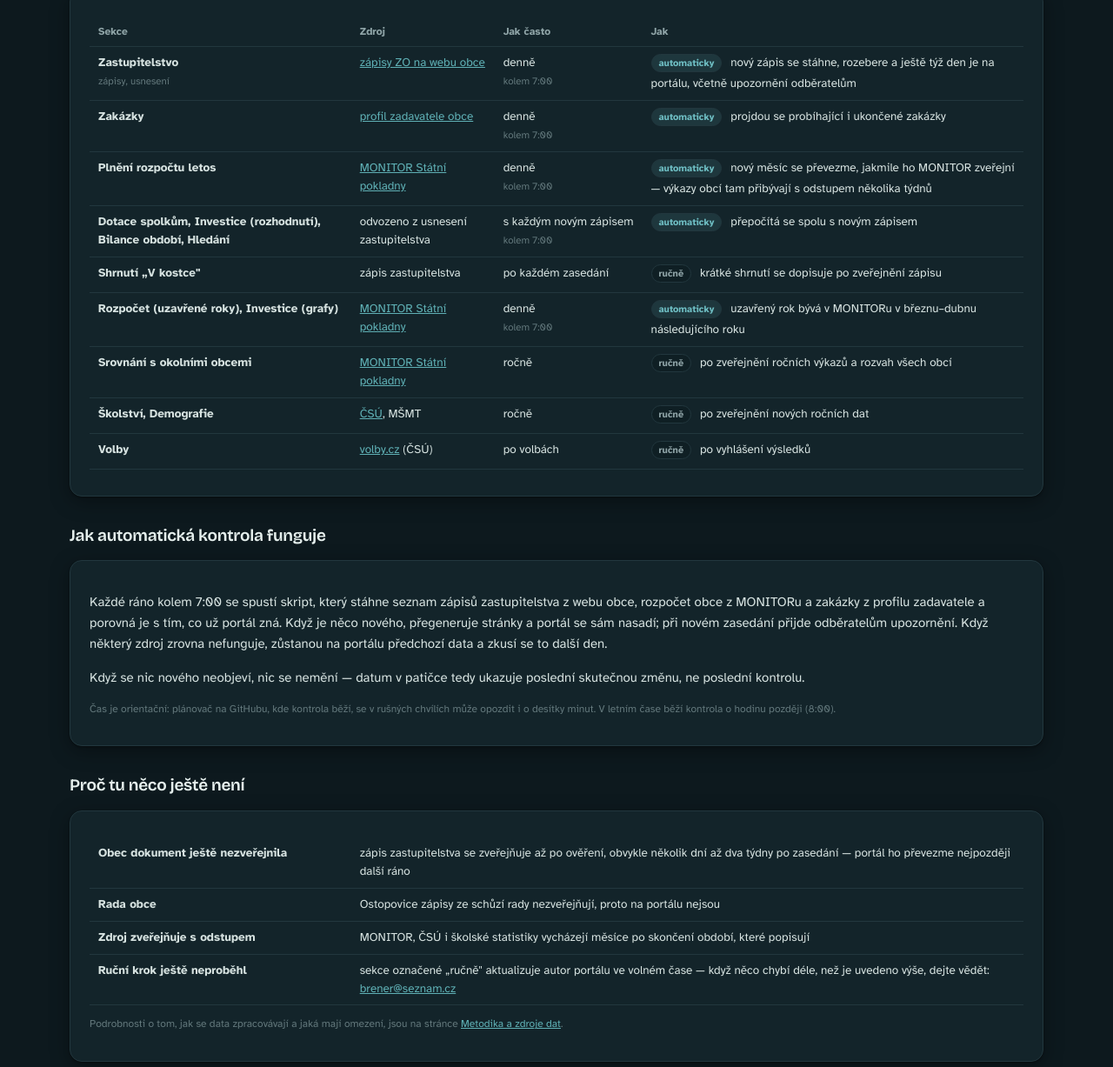
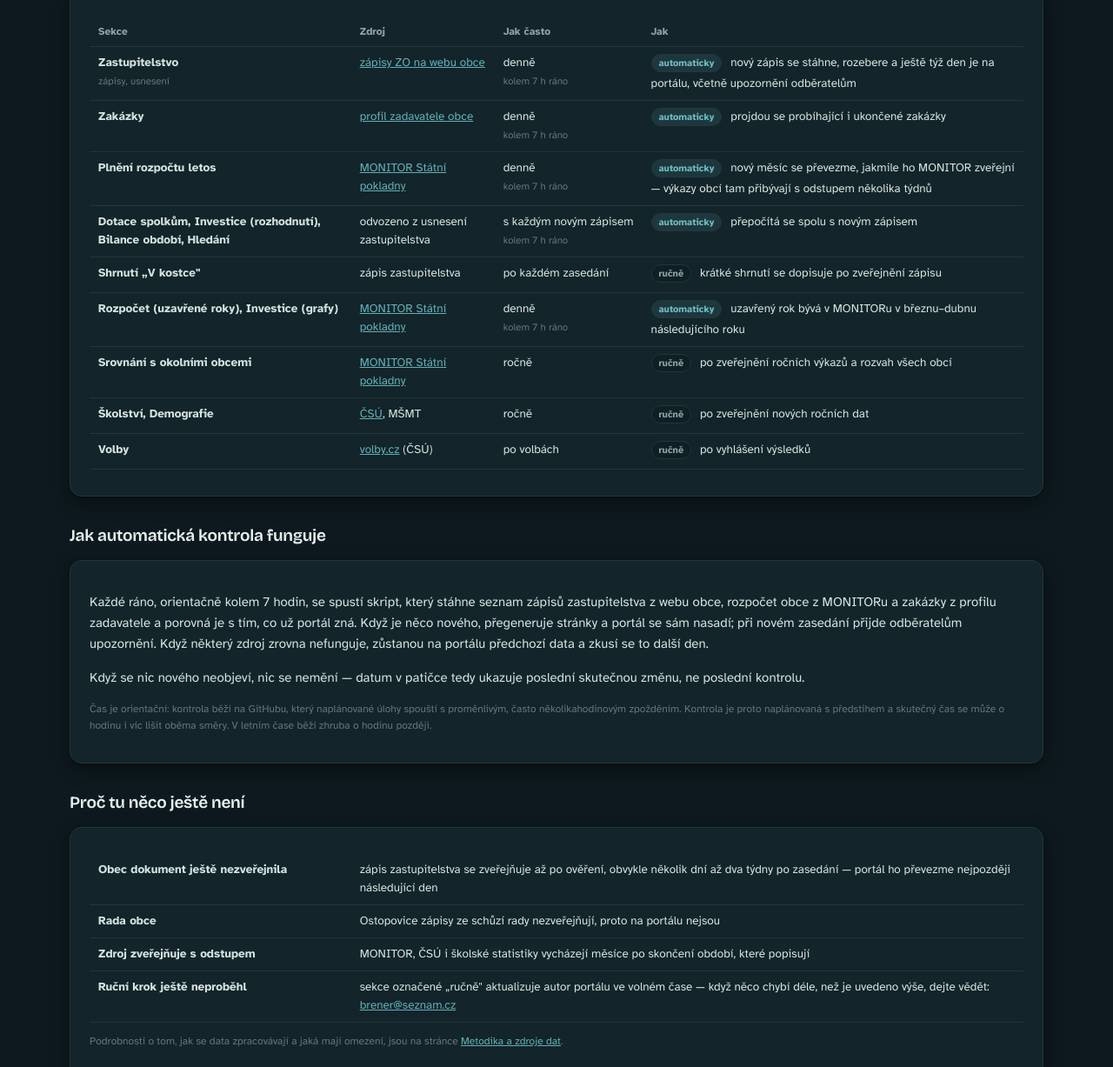
Before and after one commit to radimbrener-beep/ostopovice-data, a plain HTML site: page aktualizace.html in a window 1280 px wide. Shown: the part 474-1701 px from the top of the page at 87% size. Drawn offline with Linux system fonts and the light colour scheme.

Commit message:
Automatická kontrola: cron posunutý dřív kvůli zpoždění GitHubu, časy na stránce Aktualizace jako orientační
Co-Authored-By: Claude Opus 5.5 <noreply@anthropic.com>

```diff
--- a/aktualizace.html
+++ b/aktualizace.html
@@ -243,7 +243,7 @@ h1,.hero h1,.sec-h h2,.tile h3{color:var(--ink)}
 </header>
 
 <div class="cards">
-  <div class="kpi" style="--bar:var(--accent)"><div class="lab">Automatická kontrola zdrojů</div><div class="val">1× denně</div><div class="delta" style="color:var(--muted)">kolem 7:00 ráno</div></div>
+  <div class="kpi" style="--bar:var(--accent)"><div class="lab">Automatická kontrola zdrojů</div><div class="val">1× denně</div><div class="delta" style="color:var(--muted)">orientačně kolem 7 h ráno</div></div>
   <div class="kpi" style="--bar:var(--c0)"><div class="lab">Nejnovější zastupitelstvo</div><div class="val">11.&nbsp;6.</div><div class="delta" style="color:var(--muted)">2. zasedání, 2026</div></div>
   <div class="kpi" style="--bar:var(--c2)"><div class="lab">Nejnovější zakázka</div><div class="val">21.&nbsp;9.</div><div class="delta" style="color:var(--muted)">uveřejněna 2026</div></div>
   <div class="kpi" style="--bar:var(--c3)"><div class="lab">Plnění rozpočtu 2026</div><div class="val">k září</div><div class="delta" style="color:var(--muted)">poslední měsíc v MONITORu</div></div>
@@ -254,12 +254,12 @@ h1,.hero h1,.sec-h h2,.tile h3{color:var(--ink)}
   <div class="panel"><div class="tw"><table class="mtab ak">
     <thead><tr><th>Sekce</th><th>Zdroj</th><th>Jak často</th><th>Jak</th></tr></thead>
     <tbody>
-      <tr><td><b>Zastupitelstvo</b><br><span class="sub">zápisy, usnesení</span></td><td><a href="https://www.ostopovice.cz" target="_blank" rel="noopener" style="color:var(--accent)">zápisy ZO na webu obce</a></td><td>denně<br><span class="sub">kolem 7:00</span></td><td><span class="tag auto">automaticky</span> nový zápis se stáhne, rozebere a ještě týž den je na portálu, včetně upozornění odběratelům</td></tr>
-      <tr><td><b>Zakázky</b></td><td><a href="https://www.vhodne-uverejneni.cz/profil/obec-ostopovice" target="_blank" rel="noopener" style="color:var(--accent)">profil zadavatele obce</a></td><td>denně<br><span class="sub">kolem 7:00</span></td><td><span class="tag auto">automaticky</span> projdou se probíhající i ukončené zakázky</td></tr>
-      <tr><td><b>Plnění rozpočtu letos</b></td><td><a href="https://monitor.statnipokladna.gov.cz" target="_blank" rel="noopener" style="color:var(--accent)">MONITOR Státní pokladny</a></td><td>denně<br><span class="sub">kolem 7:00</span></td><td><span class="tag auto">automaticky</span> nový měsíc se převezme, jakmile ho MONITOR zveřejní — výkazy obcí tam přibývají s odstupem několika týdnů</td></tr>
-      <tr><td><b>Dotace spolkům, Investice (rozhodnutí), Bilance období, Hledání</b></td><td>odvozeno z usnesení zastupitelstva</td><td>s každým novým zápisem<br><span class="sub">kolem 7:00</span></td><td><span class="tag auto">automaticky</span> přepočítá se spolu s novým zápisem</td></tr>
+      <tr><td><b>Zastupitelstvo</b><br><span class="sub">zápisy, usnesení</span></td><td><a href="https://www.ostopovice.cz" target="_blank" rel="noopener" style="color:var(--accent)">zápisy ZO na webu obce</a></td><td>denně<br><span class="sub">kolem 7 h ráno</span></td><td><span class="tag auto">automaticky</span> nový zápis se stáhne, rozebere a ještě týž den je na portálu, včetně upozornění odběratelům</td></tr>
+      <tr><td><b>Zakázky</b></td><td><a href="https://www.vhodne-uverejneni.cz/profil/obec-ostopovice" target="_blank" rel="noopener" style="color:var(--accent)">profil zadavatele obce</a></td><td>denně<br><span class="sub">kolem 7 h ráno</span></td><td><span class="tag auto">automaticky</span> projdou se probíhající i ukončené zakázky</td></tr>
+      <tr><td><b>Plnění rozpočtu letos</b></td><td><a href="https://monitor.statnipokladna.gov.cz" target="_blank" rel="noopener" style="color:var(--accent)">MONITOR Státní pokladny</a></td><td>denně<br><span class="sub">kolem 7 h ráno</span></td><td><span class="tag auto">automaticky</span> nový měsíc se převezme, jakmile ho MONITOR zveřejní — výkazy obcí tam přibývají s odstupem několika týdnů</td></tr>
+      <tr><td><b>Dotace spolkům, Investice (rozhodnutí), Bilance období, Hledání</b></td><td>odvozeno z usnesení zastupitelstva</td><td>s každým novým zápisem<br><span class="sub">kolem 7 h ráno</span></td><td><span class="tag auto">automaticky</span> přepočítá se spolu s novým zápisem</td></tr>
       <tr><td><b>Shrnutí „V kostce"</b></td><td>zápis zastupitelstva</td><td>po každém zasedání</td><td><span class="tag ruc">ručně</span> krátké shrnutí se dopisuje po zveřejnění zápisu</td></tr>
-      <tr><td><b>Rozpočet (uzavřené roky), Investice (grafy)</b></td><td><a href="https://monitor.statnipokladna.gov.cz" target="_blank" rel="noopener" style="color:var(--accent)">MONITOR Státní pokladny</a></td><td>denně<br><span class="sub">kolem 7:00</span></td><td><span class="tag auto">automaticky</span> uzavřený rok bývá v MONITORu v březnu–dubnu následujícího roku</td></tr>
+      <tr><td><b>Rozpočet (uzavřené roky), Investice (grafy)</b></td><td><a href="https://monitor.statnipokladna.gov.cz" target="_blank" rel="noopener" style="color:var(--accent)">MONITOR Státní pokladny</a></td><td>denně<br><span class="sub">kolem 7 h ráno</span></td><td><span class="tag auto">automaticky</span> uzavřený rok bývá v MONITORu v březnu–dubnu následujícího roku</td></tr>
       <tr><td><b>Srovnání s okolními obcemi</b></td><td><a href="https://monitor.statnipokladna.gov.cz" target="_blank" rel="noopener" style="color:var(--accent)">MONITOR Státní pokladny</a></td><td>ročně</td><td><span class="tag ruc">ručně</span> po zveřejnění ročních výkazů a rozvah všech obcí</td></tr>
       <tr><td><b>Školství, Demografie</b></td><td><a href="https://data.csu.gov.cz" target="_blank" rel="noopener" style="color:var(--accent)">ČSÚ</a>, MŠMT</td><td>ročně</td><td><span class="tag ruc">ručně</span> po zveřejnění nových ročních dat</td></tr>
       <tr><td><b>Volby</b></td><td><a href="https://www.volby.cz" target="_blank" rel="noopener" style="color:var(--accent)">volby.cz</a> (ČSÚ)</td><td>po volbách</td><td><span class="tag ruc">ručně</span> po vyhlášení výsledků</td></tr>
@@ -270,9 +270,9 @@ h1,.hero h1,.sec-h h2,.tile h3{color:var(--ink)}
 <section>
   <div class="sec-h"><h2>Jak automatická kontrola funguje</h2></div>
   <div class="panel">
-    <p>Každé ráno kolem 7:00 se spustí skript, který stáhne seznam zápisů zastupitelstva z webu obce, rozpočet obce z MONITORu a zakázky z profilu zadavatele a porovná je s tím, co už portál zná. Když je něco nového, přegeneruje stránky a portál se sám nasadí; při novém zasedání přijde odběratelům upozornění. Když některý zdroj zrovna nefunguje, zůstanou na portálu předchozí data a zkusí se to další den.</p>
+    <p>Každé ráno, orientačně kolem 7 hodin, se spustí skript, který stáhne seznam zápisů zastupitelstva z webu obce, rozpočet obce z MONITORu a zakázky z profilu zadavatele a porovná je s tím, co už portál zná. Když je něco nového, přegeneruje stránky a portál se sám nasadí; při novém zasedání přijde odběratelům upozornění. Když některý zdroj zrovna nefunguje, zůstanou na portálu předchozí data a zkusí se to další den.</p>
     <p>Když se nic nového neobjeví, nic se nemění — datum v patičce tedy ukazuje poslední skutečnou změnu, ne poslední kontrolu.</p>
-    <p class="note">Čas je orientační: plánovač na GitHubu, kde kontrola běží, se v rušných chvílích může opozdit i o desítky minut. V letním čase běží kontrola o hodinu později (8:00).</p>
+    <p class="note">Čas je orientační: kontrola běží na GitHubu, který naplánované úlohy spouští s proměnlivým, často několikahodinovým zpožděním. Kontrola je proto naplánovaná s předstihem a skutečný čas se může o hodinu i víc lišit oběma směry. V letním čase běží zhruba o hodinu později.</p>
   </div>
 </section>
 
@@ -280,7 +280,7 @@ h1,.hero h1,.sec-h h2,.tile h3{color:var(--ink)}
   <div class="sec-h"><h2>Proč tu něco ještě není</h2></div>
   <div class="panel">
     <table class="mtab"><tbody>
-      <tr><td><b>Obec dokument ještě nezveřejnila</b></td><td>zápis zastupitelstva se zveřejňuje až po ověření, obvykle několik dní až dva týdny po zasedání — portál ho převezme nejpozději další ráno</td></tr>
+      <tr><td><b>Obec dokument ještě nezveřejnila</b></td><td>zápis zastupitelstva se zveřejňuje až po ověření, obvykle několik dní až dva týdny po zasedání — portál ho převezme nejpozději následující den</td></tr>
       <tr><td><b>Rada obce</b></td><td>Ostopovice zápisy ze schůzí rady nezveřejňují, proto na portálu nejsou</td></tr>
       <tr><td><b>Zdroj zveřejňuje s odstupem</b></td><td>MONITOR, ČSÚ i školské statistiky vycházejí měsíce po skončení období, které popisují</td></tr>
       <tr><td><b>Ruční krok ještě neproběhl</b></td><td>sekce označené „ručně" aktualizuje autor portálu ve volném čase — když něco chybí déle, než je uvedeno výše, dejte vědět: <a class="mailme" data-m="emMubWFuemVzQHJlbmVyYg==" style="color:var(--accent)">e-mail (zapněte si JavaScript)</a></td></tr>
```
Also changed, not shown: 2 other files.
